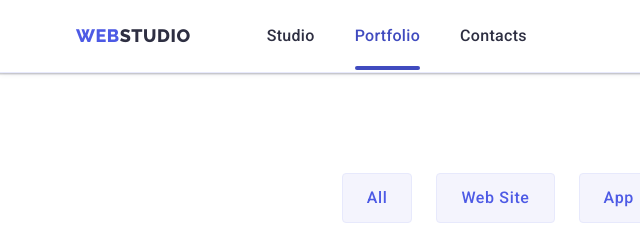
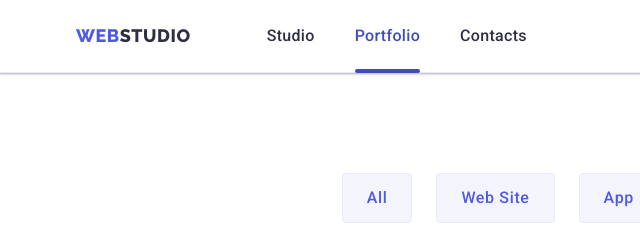
Before and after one commit to TarasP0p0vych/goit-markup-hw-06, a plain HTML site: page portfolio.html in a window 1280 px wide. Shown: the top 240 px of the page, 0-640 px from the left. Drawn offline with nearby package versions, Linux system fonts and the light colour scheme.

Commit message:
Attempt 1.2

```diff
--- a/css/styles.css
+++ b/css/styles.css
@@ -195,7 +195,7 @@ textarea {
 }
 @media only screen and (min-width: 1158px) {
   .header .link {
-    padding: 24px 0;
+    padding: 24px 0px;
   }
 }
 .header-nav {
@@ -239,13 +239,12 @@ textarea {
 .header-nav-link {
   position: relative;
   font-weight: 500;
-
-  /* padding-top: 24px;
+  padding-top: 24px;
   padding-bottom: 24px;
   display: block;
   font-size: 16px;
   line-height: 1.5;
-  letter-spacing: 0.02em; */
+  letter-spacing: 0.02em;
 
   color: var(--dark-navy-color);
   transition: color var(--main-transition);
```
